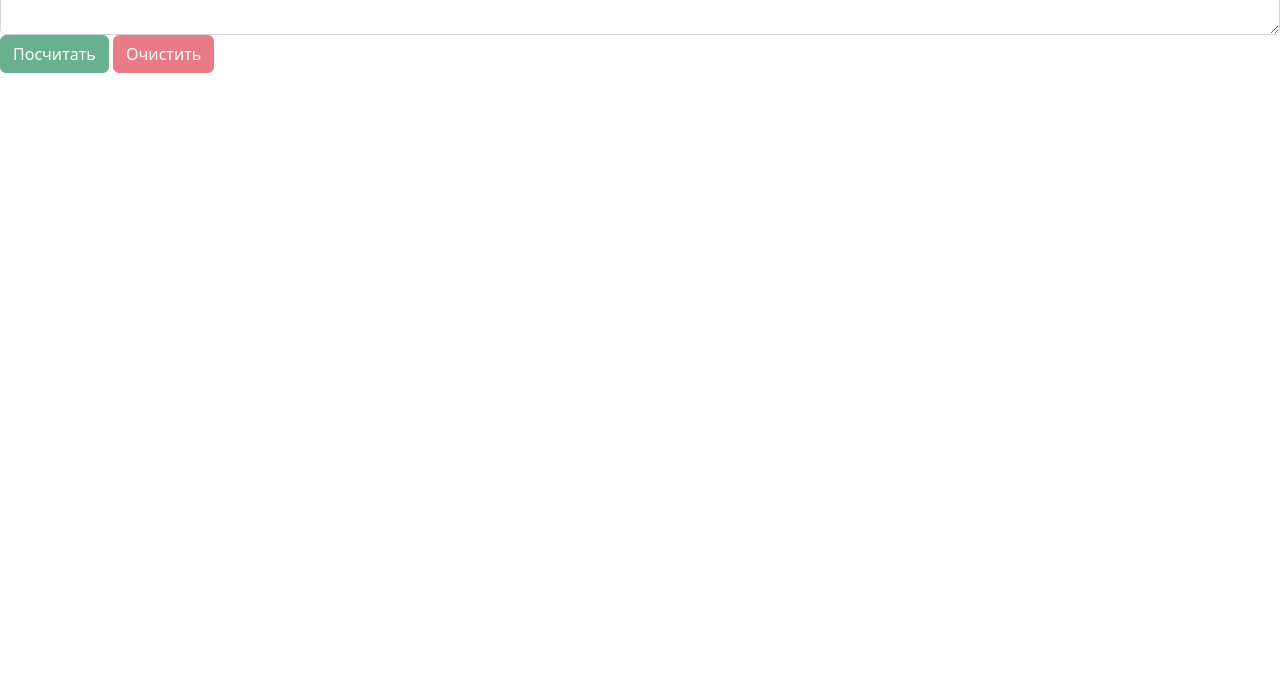
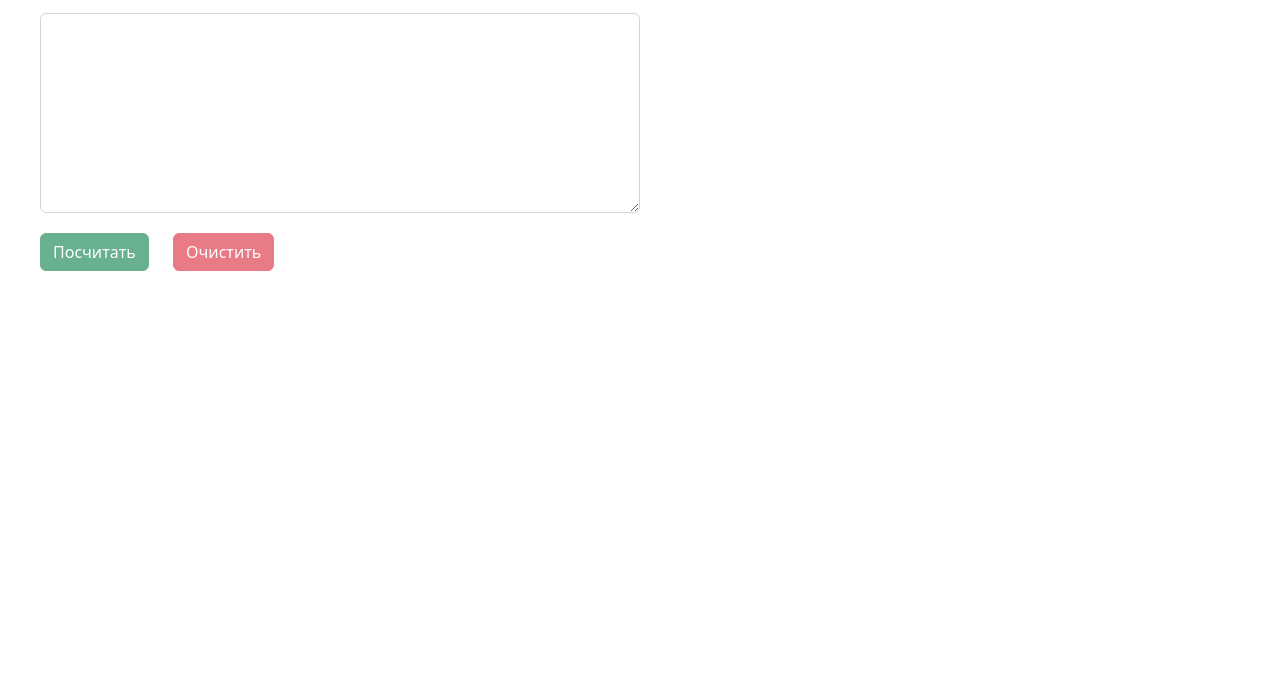
Before and after one commit to Grudzinsky1978/git_advanced-seminar_3, a plain HTML site: page index.html in a window 1280 px wide. Shown: the part 123-800 px from the top of the page. Drawn offline with nearby package versions, Linux system fonts and the light colour scheme.

Commit message:
Task 4. Added link

```diff
--- a/index.html
+++ b/index.html
@@ -6,6 +6,7 @@
     <title>Измеритель длины текста</title>
 
     <link href="https://cdn.jsdelivr.net/npm/bootstrap@5.2.2/dist/css/bootstrap.min.css" rel="stylesheet" integrity="sha384-Zenh87qX5JnK2Jl0vWa8Ck2rdkQ2Bzep5IDxbcnCeuOxjzrPF/et3URy9Bv1WTRi" crossorigin="anonymous">
+    <link href="styles.css" rel="stylesheet">
     <script src="https://cdn.jsdelivr.net/npm/bootstrap@5.2.2/dist/js/bootstrap.bundle.min.js" integrity="sha384-OERcA2EqjJCMA+/3y+gxIOqMEjwtxJY7qPCqsdltbNJuaOe923+mo//f6V8Qbsw3" crossorigin="anonymous"></script>
     <script src="main.js"></script>
 </head>
```
